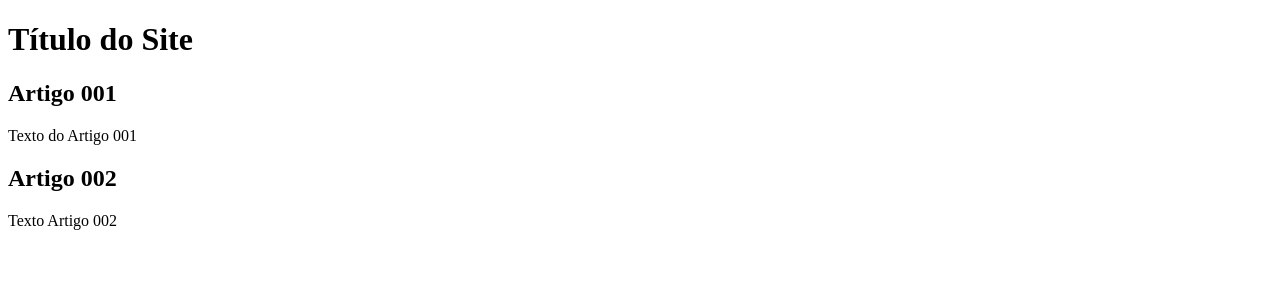
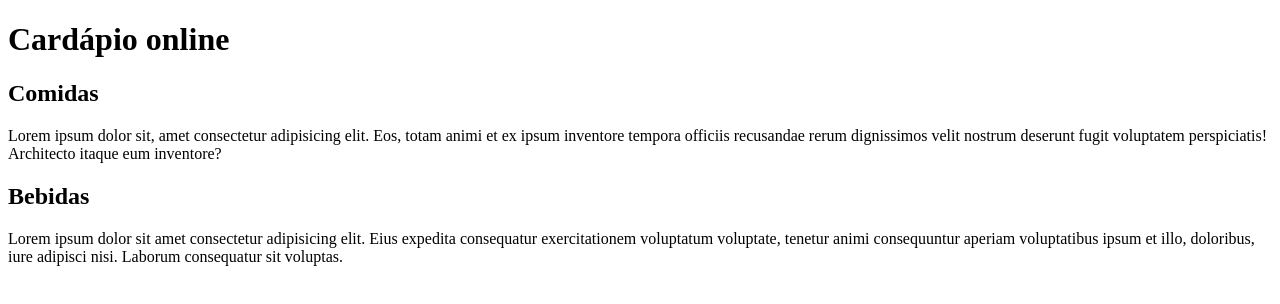
Before and after one commit to anacarolinnatavares/projeto-site, a plain HTML site: page index.html in a window 1280 px wide. Drawn offline with Linux system fonts and the light colour scheme.

Commit message:
comecei a escrever conteúdo

```diff
--- a/index.html
+++ b/index.html
@@ -8,15 +8,15 @@
 <body>
     <main>
         <header>
-            <h1>Título do Site</h1>
+            <h1>Cardápio online</h1>
         </header>
         <article>
-            <h2>Artigo 001</h2>
-            <p>Texto do Artigo 001</p>
+            <h2>Comidas</h2>
+            <p>Lorem ipsum dolor sit, amet consectetur adipisicing elit. Eos, totam animi et ex ipsum inventore tempora officiis recusandae rerum dignissimos velit nostrum deserunt fugit voluptatem perspiciatis! Architecto itaque eum inventore?</p>
         </article>
         <article>
-            <h2>Artigo 002</h2>
-            <p>Texto Artigo 002</p>
+            <h2>Bebidas</h2>
+            <p>Lorem ipsum dolor sit amet consectetur adipisicing elit. Eius expedita consequatur exercitationem voluptatum voluptate, tenetur animi consequuntur aperiam voluptatibus ipsum et illo, doloribus, iure adipisci nisi. Laborum consequatur sit voluptas.</p>
         </article>
     </main>
 
```
